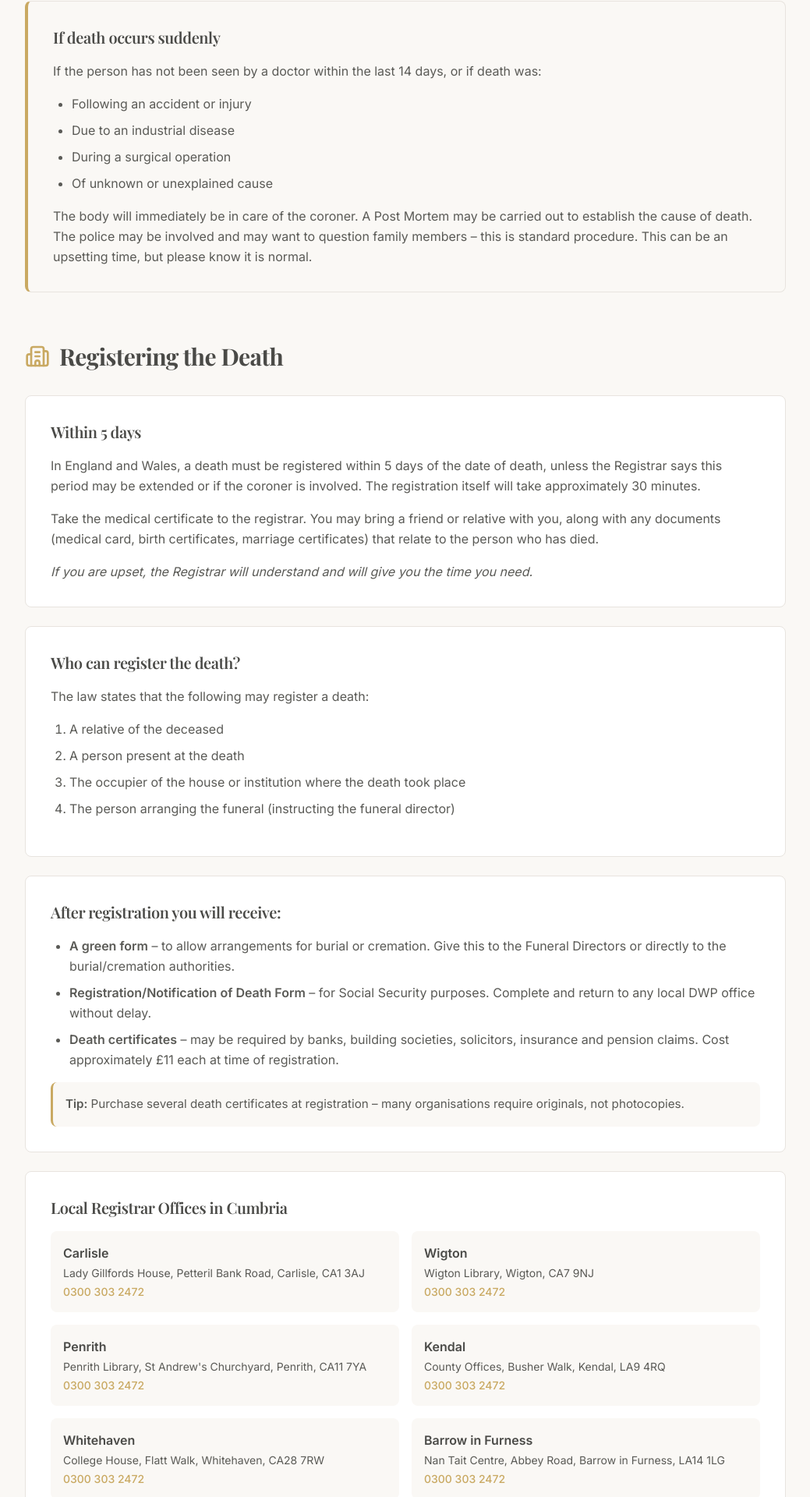
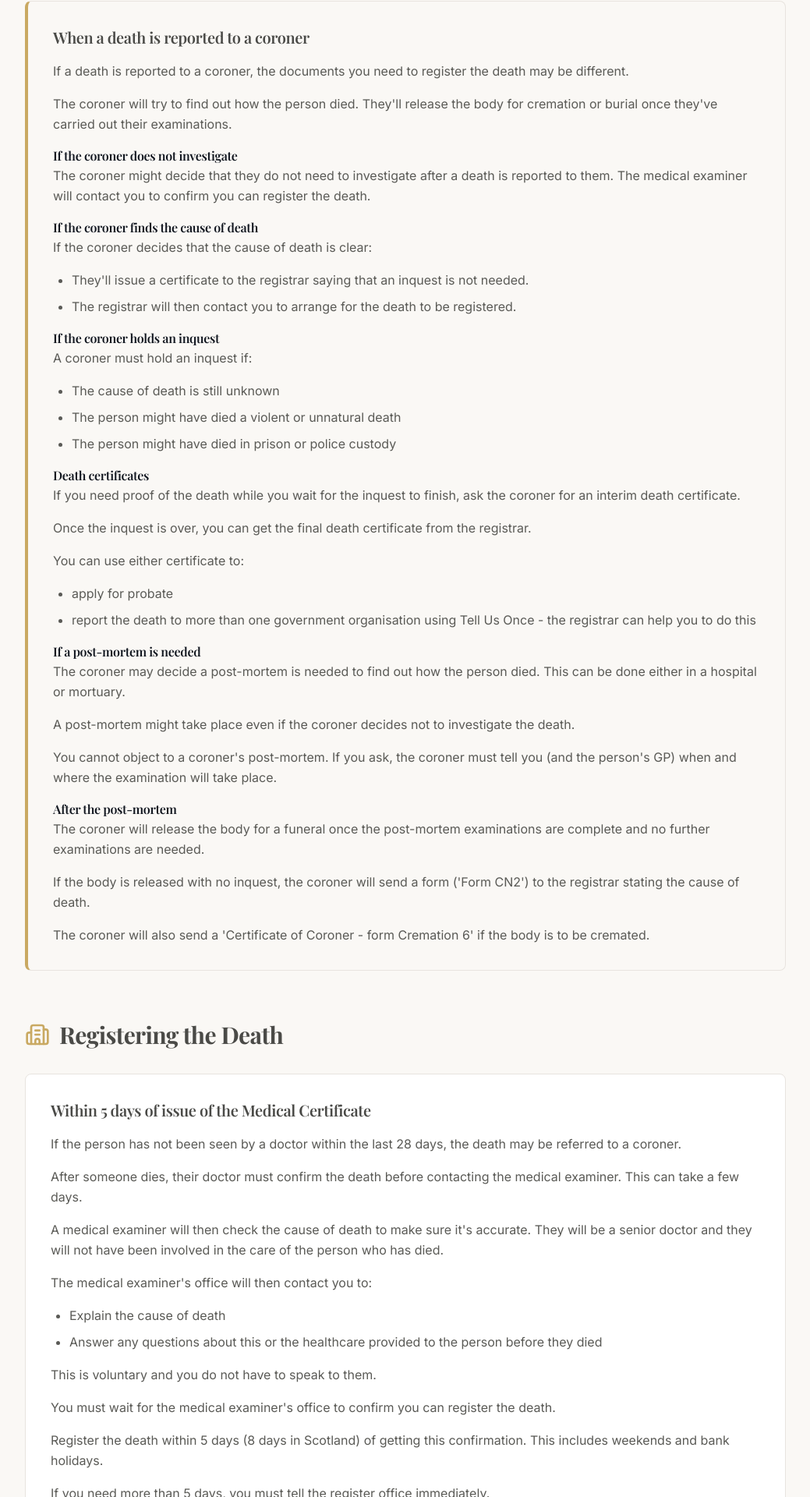
Before and after one commit to Chriseden83/final_journey, a Next.js app: page /what-to-do-when-someone-dies in a window 1280 px wide. Shown: the part 1554-3474 px from the top of the page at 78% size, without its empty margins (120-1159 px from the left). Built offline with nearby package versions, Linux system fonts and the light colour scheme.

Commit message:
updated what to do page with improved text

```diff
--- a/app/funeral-costs/page.tsx
+++ b/app/funeral-costs/page.tsx
@@ -602,7 +602,7 @@ export default function FuneralCostsPage() {
       <section className="packages-section">
         <div className="packages-container">
           <FadeInUp>
-            <h2 className="packages-heading">Choose Your Package</h2>
+            <h2 className="packages-heading">Choose your Funeral</h2>
             <p className="packages-subheading">
               Two carefully designed options to suit different needs and
               budgets. Each package can be personalised to create the perfect
--- a/app/page.tsx
+++ b/app/page.tsx
@@ -113,9 +113,9 @@ export default function Home() {
           </HeroText>
           <HeroText delay={0.7}>
             <p className="hero-description">
-              Professional and respectful, with heartfelt care and discretion
-              throughout. We guide every detail from first collection to a
-              meaningful farewell, tailored to you.
+              Contact us for professional and respectful care, with heartfelt
+              support and discretion throughout. We guide every detail from
+              first contact to a meaningful farewell, tailored to you.
             </p>
           </HeroText>
           <HeroText delay={0.9}>
@@ -157,7 +157,7 @@ export default function Home() {
           <div className="grid md:grid-cols-2 gap-12 items-center mt-12">
             <FadeInLeft delay={0.2}>
               <p className="section-text" style={{ maxWidth: '100%' }}>
-                Our dedicated team offers guidance and support when you need it
+                We are dedicated to offer support and guidance when you need it
                 most. We believe in transparent pricing, personalised care, and
                 treating every family with the respect they deserve.
               </p>
--- a/components/AnimatedAboutContent.tsx
+++ b/components/AnimatedAboutContent.tsx
@@ -445,7 +445,8 @@ export default function AnimatedAboutContent() {
             <p className="about-cta-text">
               Whether you need immediate assistance, want to discuss
               pre-planning, or simply have questions about our services, our
-              dedicated team is here to help.
+              team is here to help. We are dedicated to offer support and
+              guidance when you need it most.
             </p>
             <div className="about-cta-buttons">
               <Link href="/contact" className="btn-primary">
--- a/components/AnimatedWhatToDoContent.tsx
+++ b/components/AnimatedWhatToDoContent.tsx
@@ -173,23 +173,95 @@ export default function AnimatedWhatToDoContent() {
               </div>
 
               <div className="guide-card guide-card-highlight">
-                <h3>If death occurs suddenly</h3>
+                <h3>When a death is reported to a coroner</h3>
                 <p>
-                  If the person has not been seen by a doctor within the last 14
-                  days, or if death was:
+                  If a death is reported to a coroner, the documents you need
+                  to register the death may be different.
+                </p>
+                <p>
+                  The coroner will try to find out how the person died.
+                  They&apos;ll release the body for cremation or burial once
+                  they&apos;ve carried out their examinations.
+                </p>
+
+                <h4>If the coroner does not investigate</h4>
+                <p>
+                  The coroner might decide that they do not need to investigate
+                  after a death is reported to them. The medical examiner will
+                  contact you to confirm you can register the death.
+                </p>
+
+                <h4>If the coroner finds the cause of death</h4>
+                <p>
+                  If the coroner decides that the cause of death is clear:
                 </p>
                 <ul>
-                  <li>Following an accident or injury</li>
-                  <li>Due to an industrial disease</li>
-                  <li>During a surgical operation</li>
-                  <li>Of unknown or unexplained cause</li>
+                  <li>
+                    They&apos;ll issue a certificate to the registrar saying
+                    that an inquest is not needed.
+                  </li>
+                  <li>
+                    The registrar will then contact you to arrange for the
+                    death to be registered.
+                  </li>
                 </ul>
+
+                <h4>If the coroner holds an inquest</h4>
+                <p>A coroner must hold an inquest if:</p>
+                <ul>
+                  <li>The cause of death is still unknown</li>
+                  <li>The person might have died a violent or unnatural death</li>
+                  <li>The person might have died in prison or police custody</li>
+                </ul>
+
+                <h4>Death certificates</h4>
                 <p>
-                  The body will immediately be in care of the coroner. A Post
-                  Mortem may be carried out to establish the cause of death. The
-                  police may be involved and may want to question family members
-                  &ndash; this is standard procedure. This can be an upsetting
-                  time, but please know it is normal.
+                  If you need proof of the death while you wait for the inquest
+                  to finish, ask the coroner for an interim death certificate.
+                </p>
+                <p>
+                  Once the inquest is over, you can get the final death
+                  certificate from the registrar.
+                </p>
+                <p>You can use either certificate to:</p>
+                <ul>
+                  <li>apply for probate</li>
+                  <li>
+                    report the death to more than one government organisation
+                    using Tell Us Once - the registrar can help you to do this
+                  </li>
+                </ul>
+
+                <h4>If a post-mortem is needed</h4>
+                <p>
+                  The coroner may decide a post-mortem is needed to find out
+                  how the person died. This can be done either in a hospital or
+                  mortuary.
+                </p>
+                <p>
+                  A post-mortem might take place even if the coroner decides not
+                  to investigate the death.
+                </p>
+                <p>
+                  You cannot object to a coroner&apos;s post-mortem. If you
+                  ask, the coroner must tell you (and the person&apos;s GP)
+                  when and where the examination will take place.
+                </p>
+
+                <h4>After the post-mortem</h4>
+                <p>
+                  The coroner will release the body for a funeral once the
+                  post-mortem examinations are complete and no further
+                  examinations are needed.
+                </p>
+                <p>
+                  If the body is released with no inquest, the coroner will
+                  send a form (&apos;Form CN2&apos;) to the registrar stating
+                  the cause of death.
+                </p>
+                <p>
+                  The coroner will also send a &apos;Certificate of Coroner -
+                  form Cremation 6&apos; if the body is to be cremated.
                 </p>
               </div>
             </div>
@@ -204,24 +276,46 @@ export default function AnimatedWhatToDoContent() {
               </h2>
 
               <div className="guide-card">
-                <h3>Within 5 days</h3>
+                <h3>Within 5 days of issue of the Medical Certificate</h3>
                 <p>
-                  In England and Wales, a death must be registered within 5 days
-                  of the date of death, unless the Registrar says this period
-                  may be extended or if the coroner is involved. The
-                  registration itself will take approximately 30 minutes.
+                  If the person has not been seen by a doctor within the last
+                  28 days, the death may be referred to a coroner.
                 </p>
                 <p>
-                  Take the medical certificate to the registrar. You may bring a
-                  friend or relative with you, along with any documents (medical
-                  card, birth certificates, marriage certificates) that relate
-                  to the person who has died.
+                  After someone dies, their doctor must confirm the death before
+                  contacting the medical examiner. This can take a few days.
                 </p>
                 <p>
-                  <em>
-                    If you are upset, the Registrar will understand and will
-                    give you the time you need.
-                  </em>
+                  A medical examiner will then check the cause of death to make
+                  sure it&apos;s accurate. They will be a senior doctor and
+                  they will not have been involved in the care of the person
+                  who has died.
+                </p>
+                <p>
+                  The medical examiner&apos;s office will then contact you to:
+                </p>
+                <ul>
+                  <li>Explain the cause of death</li>
+                  <li>
+                    Answer any questions about this or the healthcare provided
+                    to the person before they died
+                  </li>
+                </ul>
+                <p>
+                  This is voluntary and you do not have to speak to them.
+                </p>
+                <p>
+                  You must wait for the medical examiner&apos;s office to
+                  confirm you can register the death.
+                </p>
+                <p>
+                  Register the death within 5 days (8 days in Scotland) of
+                  getting this confirmation. This includes weekends and bank
+                  holidays.
+                </p>
+                <p>
+                  If you need more than 5 days, you must tell the register
+                  office immediately.
                 </p>
               </div>
 
@@ -258,7 +352,7 @@ export default function AnimatedWhatToDoContent() {
                   <li>
                     <strong>Death certificates</strong> &ndash; may be required
                     by banks, building societies, solicitors, insurance and
-                    pension claims. Cost approximately £11 each at time of
+                    pension claims. Cost approximately £12.50 each at time of
                     registration.
                   </li>
                 </ul>
```
Also changed, not shown: app/globals.css (+11 -11 lines), 1 other file (tests, documents, lock files or other folders).
